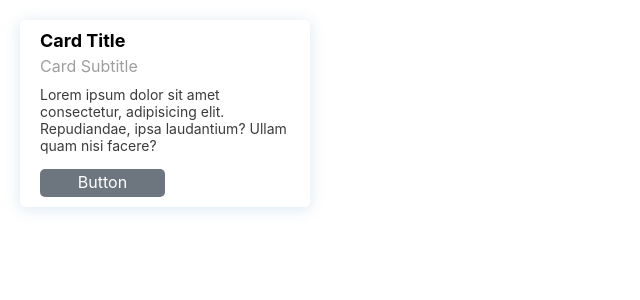
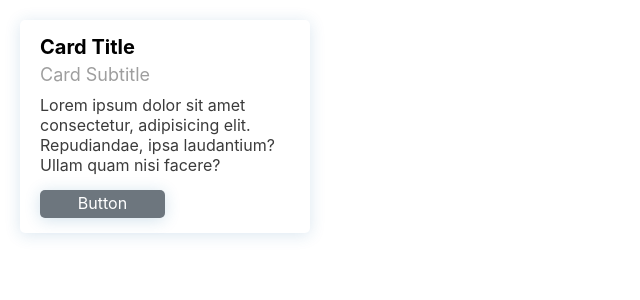
Before and after one commit to DariaRusovich/react-component, a React (Create React App) app: page / in a window 1280 px wide. Shown: the top 300 px of the page, without its empty margins (0-640 px from the left). Built offline with nearby package versions, Linux system fonts and the light colour scheme.

Commit message:
resize-text

```diff
--- a/src/index.css
+++ b/src/index.css
@@ -34,7 +34,7 @@ button {
 }
 .card{
   max-width: 250px;
-  padding: 10px 20px;
+  padding: 15px 20px;
   box-shadow: 0px 2px 16px hsla(205, 67%, 38%, 0.16);
   border-radius: 5px;
   display: flex;
@@ -43,15 +43,15 @@ button {
 }
 .card-title{
   font-weight: 700;
-  font-size: 18px;
+  font-size: 20px;
 }
 .card-subtitle{
-  font-size: 16px;
+  font-size: 18px;
   color: hsl(0, 0%, 62%);
   margin-top: 5px;
 }
 .card-text{
-  font-size: 14px;
+  font-size: 16px;
   color: hsl(0, 0%, 23%);
   margin-top: 10px;
 }
@@ -63,6 +63,7 @@ button {
     padding: 3px 15px 5px 15px;
     margin-top: 15px;
     width: 50%;
+    box-shadow: 0px 2px 16px hsla(205, 67%, 38%, 0.2);
 }
 .card-btn:hover{
   background-color: hsl(208, 7%, 50%);
```
